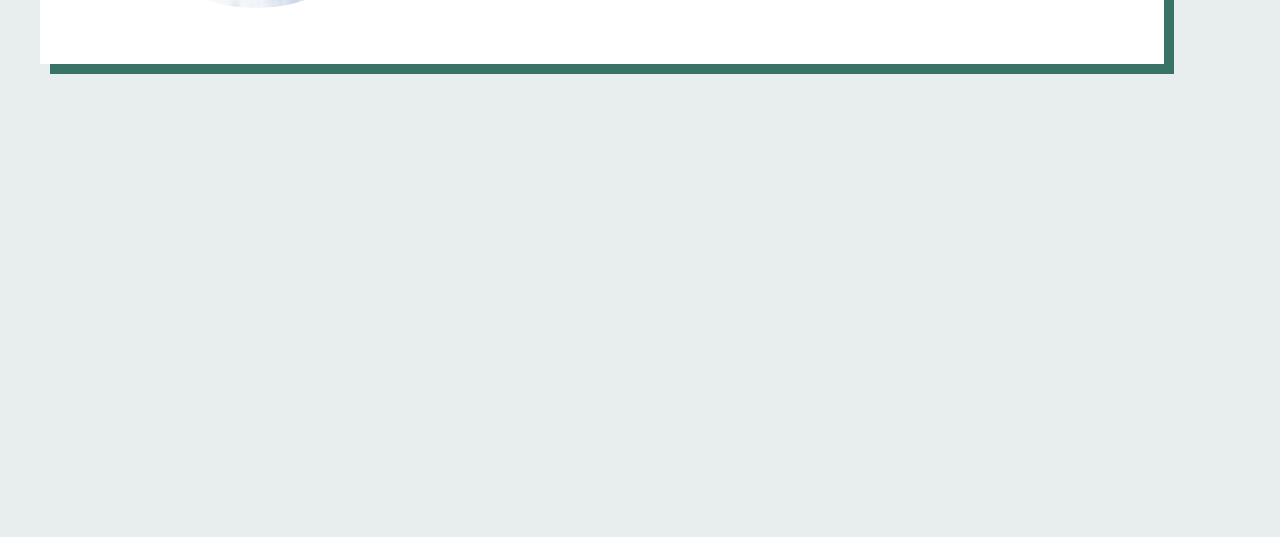
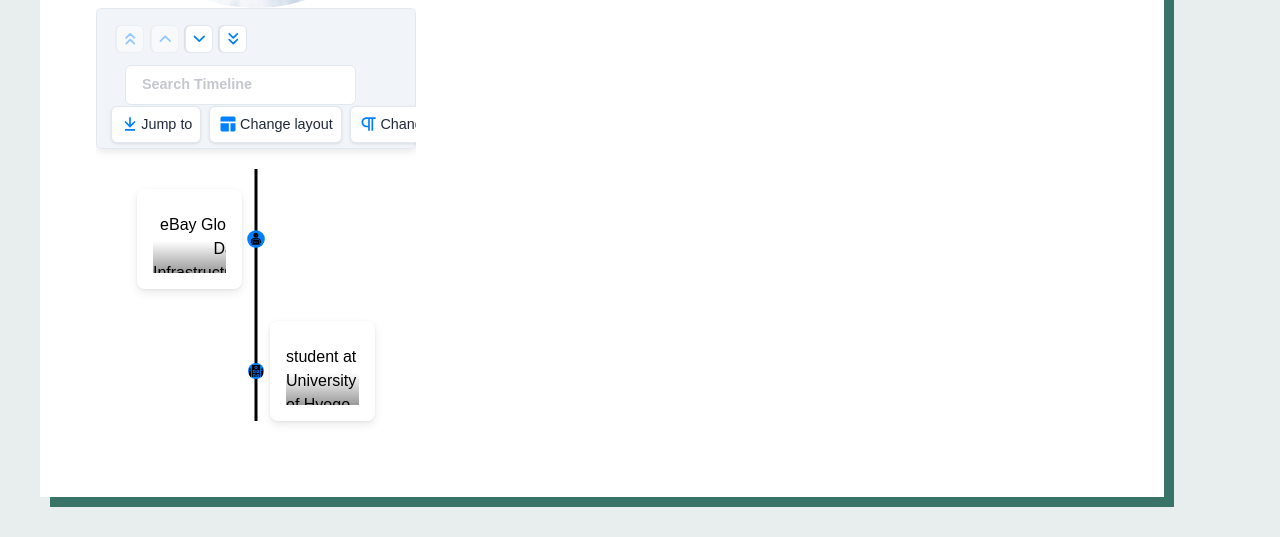
Before and after one commit to Mindful/new-site, a Gatsby site: page / in a window 1280 px wide. Shown: the part 472-1009 px from the top of the page. Before the commit the page ends 800 px from the top, so only its background shows below. Built offline with nearby package versions, Linux system fonts and the light colour scheme; Gatsby itself is replaced by a stand-in of ours.

Commit message:
start work on timeline

```diff
--- a/package.json
+++ b/package.json
@@ -26,6 +26,7 @@
     "gatsby-transformer-remark": "^5.3.0",
     "gatsby-transformer-sharp": "^4.3.0",
     "react": "^17.0.2",
+    "react-chrono": "^1.12.4",
     "react-dom": "^17.0.2",
     "react-helmet": "^6.1.0"
   },
--- a/src/components.js
+++ b/src/components.js
@@ -5,6 +5,64 @@
 import linkedin from "./images/scaled-linkedin.svg";
 import scholar from "./images/scaled-scholar.svg";
 import email from "./images/scaled-email.svg";
+import graduation from "./images/icon-graduation.svg";
+import translation from "./images/icon-language.svg";
+import work from "./images/icon-work.svg";
+import university from "./images/icon-university.svg";
+import { Chrono } from "react-chrono";
+import {theme} from "../tailwind.config";
+
+
+export function Timeline() {
+    const items = [{
+            cardTitle: "2013/6",
+            cardDetailedText: "Intern at eBay Global Data Infrastructure",
+        },
+        {
+            title: "2014/4",
+            cardDetailedText: "Exchange student at University of Hyogo",
+        },
+        {
+            title: "2015/4",
+            cardDetailedText: "Receive BS in Computer Science",
+        },
+        {
+            title: "2015/9",
+            cardDetailedText: "Software Engineer at eBay Global Shipping",
+        },
+        {
+            title: "2016/7",
+            cardDetailedText: "Translate \"Maxel\" app into Japanese",
+        },
+    ];
+
+    return <div className={'w-full'}>
+            <Chrono mode="VERTICAL_ALTERNATING"  cardHeight={100}  theme={{
+                primary: theme.colors.black,
+                secondary: theme.colors.white,
+                cardBgColor: theme.colors.transparent,
+                cardForeColor: theme.colors.black,
+                titleColor: theme.colors.black
+            }} hideControls={true} useReadMore={false} scrollable={false}>
+
+                    <div className="absolute -bottom-3">
+                        <p className={'text-right'}><b>2013/6</b><br/>Intern at eBay Global Data Infrastructure</p>
+                    </div>
+                <div className="absolute -bottom-3">
+                    <p className={'text-left'}><b>2014/4</b><br/>Exchange student at University of Hyogo</p>
+                </div>
+
+                <div className="chrono-icons">
+                    <img src={work} alt="image1" />
+                    <img src={university} alt="image1" />
+                    <img src={graduation} alt="image1" />
+                    <img src={work} alt="image1" />
+                    <img src={translation} alt="image1" />
+                </div>
+            </Chrono>
+        </div>
+
+}
 
 export function PostLink({ post }) {
     return <div>
--- a/src/pages/index.js
+++ b/src/pages/index.js
@@ -1,5 +1,5 @@
 import React from "react"
-import {Layout, ContentBox} from "../components"
+import {Layout, ContentBox, Timeline} from "../components"
 import portrait from "../images/portrait.jpg"
 
 
@@ -9,8 +9,12 @@
     let lang = "en";
     return (
         <Layout lang={lang} location={location}>
-            <ContentBox>
-                <img className="flex flex-shrink rounded-full h-80 w-80" src={portrait}/>
+            <ContentBox className={'flex-row'}>
+                <div className={'w-80'}>
+                    <img className="flex flex-shrink rounded-full h-80" src={portrait}/>
+                    <Timeline></Timeline>
+                </div>
+
                 <p>Under construction</p>
             </ContentBox>
         </Layout>
```
Also changed, not shown: README.md, src/images/icon-graduation.svg (added), src/images/icon-language.svg (added), src/images/icon-university.svg (added), src/images/icon-work.svg (added), 1 other file.
